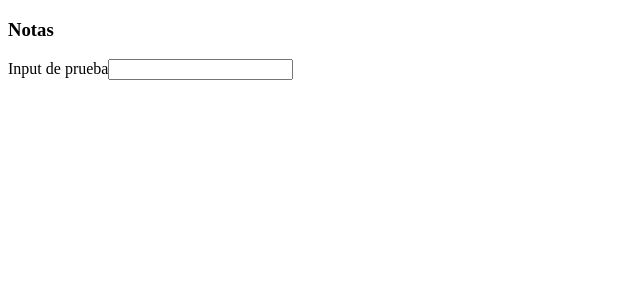
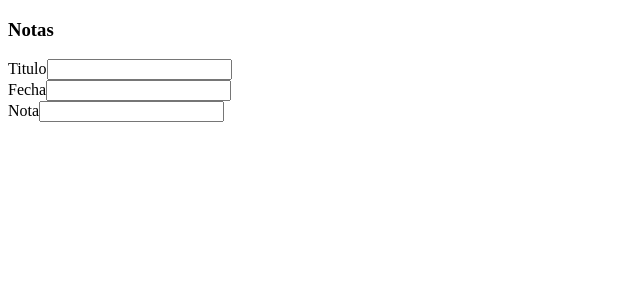
Before and after one commit to beatrizmichelle/notas, a React (Create React App) app: page / in a window 1280 px wide. Shown: the top 300 px of the page, without its empty margins (0-640 px from the left). Built offline with nearby package versions, Linux system fonts and the light colour scheme; the HTML template or start-up script is replaced by a standard one.

Commit message:
controlando multiples inputs

```diff
--- a/src/App.jsx
+++ b/src/App.jsx
@@ -1,29 +1,53 @@
 import { useState } from "react";
-
 
 const App = () => {
 // hook -> use .....
 //state -> useState
 
-const[state, setState] = useState("");
 
+const[inputsState, setInputsState] = useState({
+  title:"",
+   date:"",
+   note:""
+});
 
   const handleInputChange = (event) => {
-   setState(event.target.value);
+   setInputsState({...inputsState,[event.target.name]:event.target.value});
    };
 
   return (
-
      <div className="App">
      <h3>Notas</h3>
-     <label>Input de prueba
+     <label>Titulo
 
      <input
-     id="pruebaID"
-     name="prueba"
+     id="title"
+     name="title"
      type="text"
      onChange={handleInputChange}
-     value={state}
+     value={inputsState.title}
+      />
+      </label>
+      <br />
+      <label>Fecha
+
+     <input
+     id="date"
+     name="date"
+     type="text"
+     onChange={handleInputChange}
+     value={inputsState.date}
+      />
+      </label>
+      <br />
+      <label>Nota
+
+     <input
+     id="note"
+     name="note"
+     type="text"
+     onChange={handleInputChange}
+     value={inputsState.note}
       />
       </label>
     </div>
```
